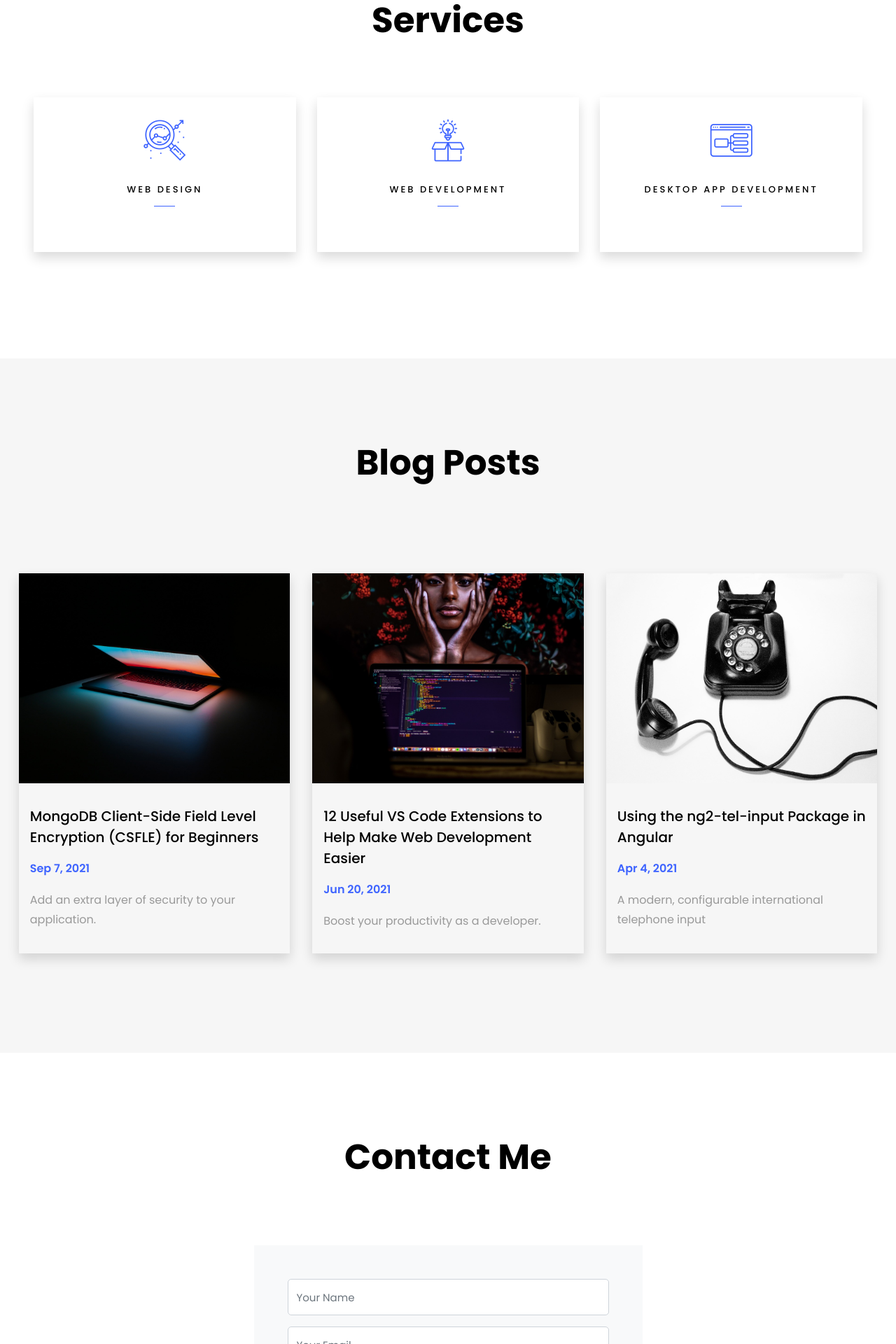
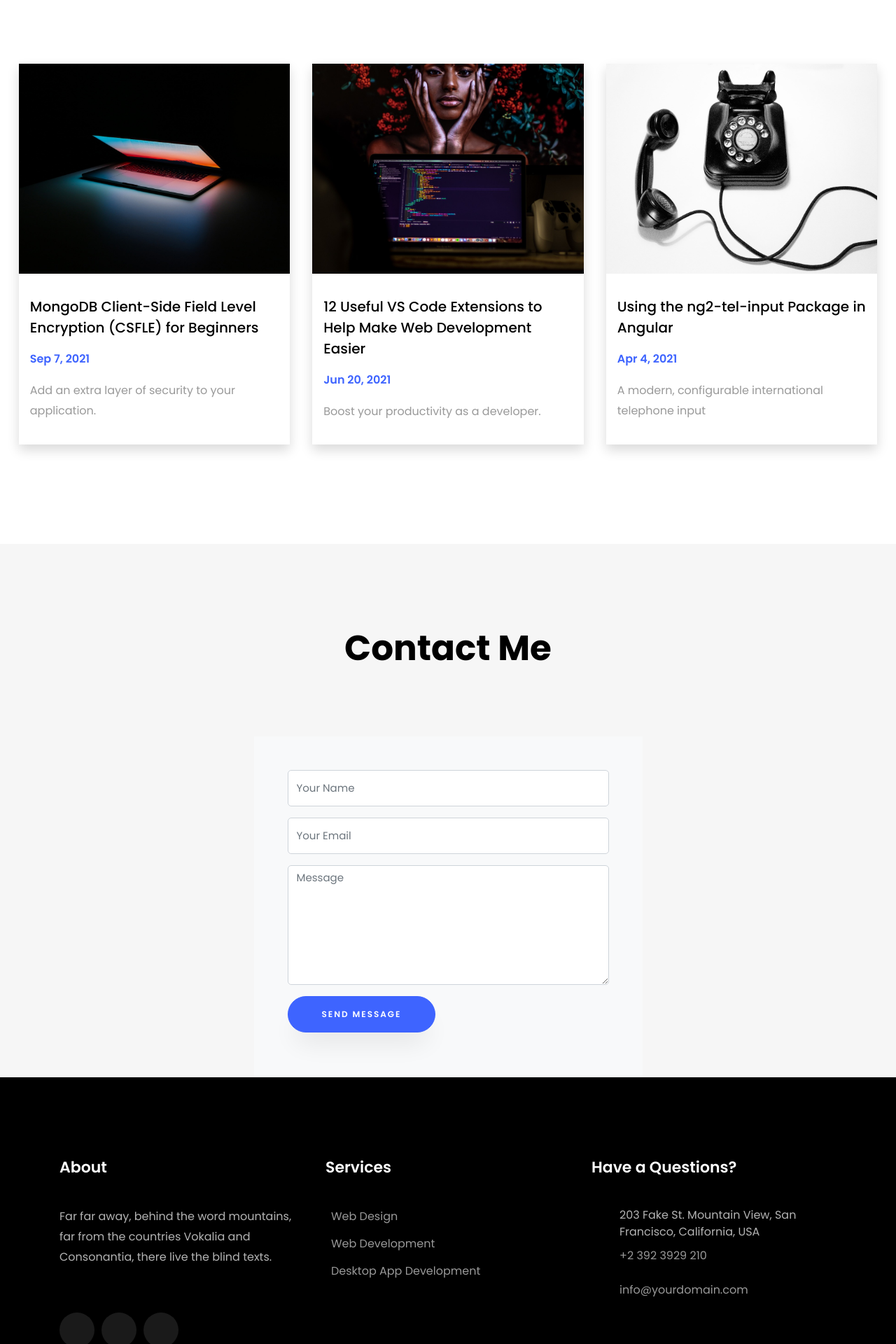
Before and after one commit to Pritampk7/portfolia, an Angular app: page / in a window 1280 px wide. Shown: the part 4760-6680 px from the top of the page at 70% size. Built offline with nearby package versions, Linux system fonts and the light colour scheme.

Commit message:
removed services section

```diff
--- a/src/app/app.component.html
+++ b/src/app/app.component.html
@@ -131,54 +131,6 @@
 		</div>
 	</section>
 
-	<section class="ftco-section" id="services-section">
-		<div class="container-fluid px-md-5">
-			<div class="row justify-content-center py-5 mt-5">
-				<div class="col-md-12 heading-section text-center ftco-animate">
-					<h1 class="big big-2">Services</h1>
-					<h2 class="mb-4">Services</h2>
-
-				</div>
-			</div>
-			<div class="row">
-				<div class="col-md-4 text-center d-flex ftco-animate">
-					<a href="#" class="services-1 shadow">
-						<span class="icon">
-							<i class="flaticon-analysis"></i>
-						</span>
-						<div class="desc">
-							<h3 class="mb-5">Web Design</h3>
-
-						</div>
-					</a>
-				</div>
-
-				<div class="col-md-4 text-center d-flex ftco-animate">
-					<a href="#" class="services-1 shadow">
-						<span class="icon">
-							<i class="flaticon-ideas"></i>
-						</span>
-						<div class="desc">
-							<h3 class="mb-5">Web Development</h3>
-
-						</div>
-					</a>
-				</div>
-
-				<div class="col-md-4 text-center d-flex ftco-animate">
-					<a href="#" class="services-1 shadow">
-						<span class="icon">
-							<i class="flaticon-ux-design"></i>
-						</span>
-						<div class="desc">
-							<h3 class="mb-5">Desktop App Development</h3>
-						</div>
-					</a>
-				</div>
-			</div>
-		</div>
-	</section>
-
 	<section class="ftco-section blog-section" id="blog-section">
 		<div class="container">
 			<div class="row justify-content-center mb-5 pb-5">
@@ -211,20 +163,6 @@
 			</div>
 		</div>
 	</section>
-
-	<!-- <section class="ftco-section ftco-hireme img" style="background-image: url(images/bg_1.jpg)">
-		<div class="overlay"></div>
-		<div class="container">
-			<div class="row justify-content-center">
-				<div class="col-md-7 ftco-animate text-center">
-					<h2>I'm <span>Available</span> for freelancing</h2>
-					<p>A small river named Duden flows by their place and supplies it with the
-						necessary regelialia.</p>
-					<p class="mb-0"><a href="#" class="btn btn-primary py-3 px-5">Hire me</a></p>
-				</div>
-			</div>
-		</div>
-	</section> -->
 
 	<section class="ftco-section contact-section ftco-no-pb" id="contact-section">
 		<div class="container">
@@ -292,21 +230,13 @@
 					<div class="ftco-footer-widget mb-4">
 						<h2 class="ftco-heading-2">Services</h2>
 						<ul class="list-unstyled">
-							<li><a href="#"><span
-										class="icon-long-arrow-right mr-2"></span>Web
+							<li><a><span class="icon-long-arrow-right mr-2"></span>Web
 									Design</a></li>
-							<li><a href="#"><span
-										class="icon-long-arrow-right mr-2"></span>Web
+							<li><a><span class="icon-long-arrow-right mr-2"></span>Web
 									Development</a></li>
-							<li><a href="#"><span
-										class="icon-long-arrow-right mr-2"></span>Business
-									Strategy</a></li>
-							<li><a href="#"><span
-										class="icon-long-arrow-right mr-2"></span>Data
-									Analysis</a></li>
-							<li><a href="#"><span
-										class="icon-long-arrow-right mr-2"></span>Graphic
-									Design</a></li>
+							<li><a><span class="icon-long-arrow-right mr-2"></span>Desktop
+									App Development</a></li>
+
 						</ul>
 					</div>
 				</div>
--- a/src/app/app.component.scss
+++ b/src/app/app.component.scss
@@ -62,7 +62,7 @@
 }
 
 .blog-section {
-  background-color: #f6f6f6;
+  // background-color: #f6f6f6;
 
   .container {
     max-width: 100%;
@@ -122,3 +122,7 @@
     }
   }
 }
+
+.contact-section {
+  background-color: #f6f6f6;
+}
```
